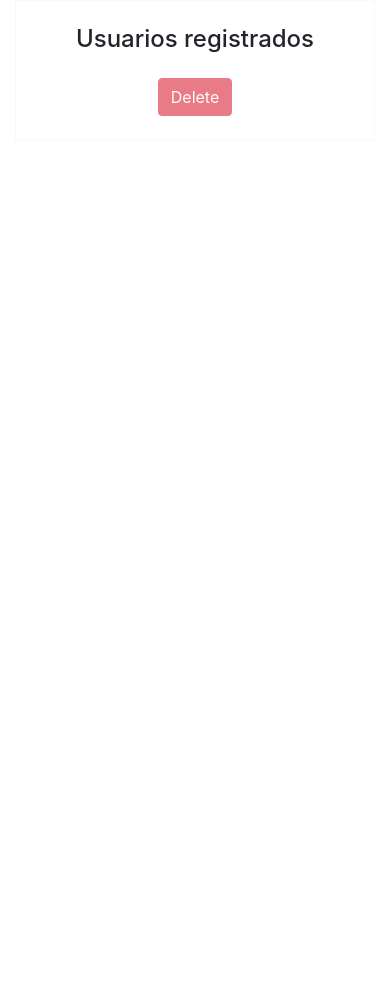
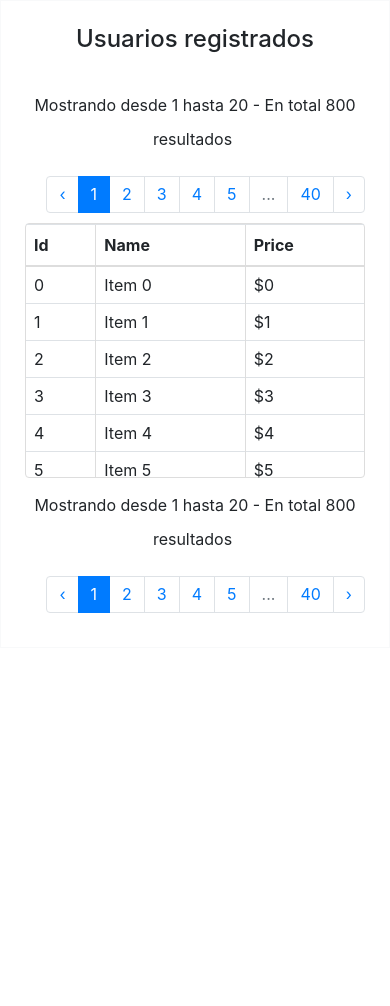
Before and after one commit to jhonnyorrrego/admin_gym, a PHP site: page /ventanas/usuario/reporte_usuarios.php in a window 390 px wide. Shown: the top 1006 px of the page. Run offline with PHP 8.4, Linux system fonts and the light colour scheme; lists and menus that the app fills with data are empty.

Commit message:
Implementando bootstrap-table

```diff
--- /dev/null
+++ b/js/json_bootstrap-table.json
@@ -0,0 +1,105 @@
+{
+  "total": 800,
+  "rows": [
+    {
+      "id": 0,
+      "name": "Item 0",
+      "price": "$0"
+    },
+    {
+      "id": 1,
+      "name": "Item 1",
+      "price": "$1"
+    },
+    {
+      "id": 2,
+      "name": "Item 2",
+      "price": "$2"
+    },
+    {
+      "id": 3,
+      "name": "Item 3",
+      "price": "$3"
+    },
+    {
+      "id": 4,
+      "name": "Item 4",
+      "price": "$4"
+    },
+    {
+      "id": 5,
+      "name": "Item 5",
+      "price": "$5"
+    },
+    {
+      "id": 6,
+      "name": "Item 6",
+      "price": "$6"
+    },
+    {
+      "id": 7,
+      "name": "Item 7",
+      "price": "$7"
+    },
+    {
+      "id": 8,
+      "name": "Item 8",
+      "price": "$8"
+    },
+    {
+      "id": 9,
+      "name": "Item 9",
+      "price": "$9"
+    },
+    {
+      "id": 10,
+      "name": "Item 10",
+      "price": "$10"
+    },
+    {
+      "id": 11,
+      "name": "Item 11",
+      "price": "$11"
+    },
+    {
+      "id": 12,
+      "name": "Item 12",
+      "price": "$12"
+    },
+    {
+      "id": 13,
+      "name": "Item 13",
+      "price": "$13"
+    },
+    {
+      "id": 14,
+      "name": "Item 14",
+      "price": "$14"
+    },
+    {
+      "id": 15,
+      "name": "Item 15",
+      "price": "$15"
+    },
+    {
+      "id": 16,
+      "name": "Item 16",
+      "price": "$16"
+    },
+    {
+      "id": 17,
+      "name": "Item 17",
+      "price": "$17"
+    },
+    {
+      "id": 18,
+      "name": "Item 18",
+      "price": "$18"
+    },
+    {
+      "id": 19,
+      "name": "Item 19",
+      "price": "$19"
+    }
+  ]
+}
--- a/librerias.php
+++ b/librerias.php
@@ -37,6 +37,8 @@
 function bootstrap_table(){
 	global $raiz;
 	$texto='<script src="' . $raiz . 'js/bootstrap-table.js"></script>';
+	$texto.='<script src="' . $raiz . 'js/locale/bootstrap-table-es-ES.js"></script>';
+	$texto.='<link rel="stylesheet" type="text/css" href="' . $raiz . 'css/bootstrap-table.css">';
 	return($texto);
 }
 ?>
--- a/ventanas/ingreso/ingreso.php
+++ b/ventanas/ingreso/ingreso.php
@@ -11,7 +11,6 @@
 echo(jquery_js());
 echo(bootstrap_js());
 echo(notificacion());
-echo(login_css());
 ?>
 <html>
   <head>
--- a/ventanas/usuario/reporte_usuarios.php
+++ b/ventanas/usuario/reporte_usuarios.php
@@ -19,36 +19,100 @@
   <body>
     <div class="container">
 		<div class="row justify-content-md-center">
-			<div class="col-sm-4">
-				<form class="text-center border border-light p-4">
+			<div class="col-sm-0">
+				<form class="text-center border border-light p-4" id="form_table" name="form_table">
 					<p class="h4 mb-4">Usuarios registrados</p>
-
-					<div id="toolbar">
-					  <button id="remove" class="btn btn-danger" disabled>
-						<i class="glyphicon glyphicon-remove"></i> Delete
-					  </button>
-					</div>
-					<table id="table"
-						   data-toolbar="#toolbar"
-						   data-search="true"
-						   data-show-refresh="true"
-						   data-show-toggle="true"
-						   data-show-columns="true"
-						   data-show-export="true"
-						   data-detail-view="true"
-						   data-detail-formatter="detailFormatter"
-						   data-minimum-count-columns="2"
-						   data-show-pagination-switch="true"
-						   data-pagination="true"
-						   data-id-field="id"
-						   data-page-list="[10, 25, 50, 100, ALL]"
-						   data-side-pagination="server"
-						   data-url="obtener_usuarios.php"
-						   data-response-handler="responseHandler">
+					<table id="table">
+						<thead>
+							<tr>
+								<th data-field="id" data-sortable="false" data-visible="true">Id</th>
+								<th data-field="name" data-sortable="false" data-visible="true">Name</th>
+								<th data-field="price" data-sortable="false" data-visible="true">Price</th>
+							</tr>
+						</thead>
 					</table>
 				</form>
 			</div>
 		</div>
 	</div>
   </body>
+  <script>
+$body = $("body");
+$(document).ready(function(){
+	$('#table').bootstrapTable({
+		method: 'get',
+		cache: false,
+		pagination: true,
+		showColumns: false,
+		showRefresh: false,
+		minimumCountColumns: 2,
+		clickToSelect: false,
+		sidePagination: 'server',
+		pageSize: 20,
+		search: false,
+		cardView:false,
+		pageList:'All',
+		paginationVAlign:'both',
+		height: 400
+	});
+
+	procesamiento_listar();
+});
+$(document).on({
+    ajaxStart: function() { $body.addClass("loading");},
+    ajaxStop: function() { $body.removeClass("loading");}
+});
+
+function procesamiento_listar(externo){
+	var data = $('#form_table').serializeObject();
+
+	$('#table').bootstrapTable('getOptions').sidePagination = 'client';
+	$('#table').bootstrapTable('selectPage', 1);
+	$('#table').bootstrapTable('getOptions').sidePagination = 'server';
+
+	$('#table').bootstrapTable('refreshOptions', {
+		url: '<?php echo($raiz); ?>js/json_bootstrap-table.json',
+		queryParams: function (params) {
+			var q = {
+			"rows": 20,
+			"numfilas":20,
+			"actual_row": params.offset,
+			"pagina":(params.offset/20)+1,
+			//"search": params.search,
+			//"sort": params.sort,
+			"order": params.order
+		};
+		$.extend( data, q);
+		if(externo){
+		  $.extend(data,{externo:1});
+		}
+		return data;
+		},
+        onLoadSuccess: function(data){
+
+		}
+	});
+}
+function jsonConcat(o1, o2) {
+   for (var key in o2) {
+    o1[key] = o2[key];
+   }
+   return o1;
+  }
+$.fn.serializeObject = function(){
+    var o = {};
+    var a = this.serializeArray();
+    $.each(a, function() {
+        if (o[this.name] !== undefined) {
+            if (!o[this.name].push) {
+                o[this.name] = [o[this.name]];
+            }
+            o[this.name].push(this.value || '');
+        } else {
+            o[this.name] = this.value || '';
+        }
+    });
+    return o;
+};
+  </script>
 </html>
--- a/ventanas/usuario/usuario_add.php
+++ b/ventanas/usuario/usuario_add.php
@@ -11,7 +11,6 @@
 echo(jquery_js());
 echo(bootstrap_js());
 echo(notificacion());
-echo(login_css());
 echo(jquery_validate());
 ?>
 <html>
```
Also changed, not shown: css/login.css (deleted, +0 -86 lines), css/bootstrap-table.css (renamed from js/bootstrap-table.css), css/bootstrap-table.min.css (renamed from js/bootstrap-table.min.css), lib_gym.php (indentation only).
